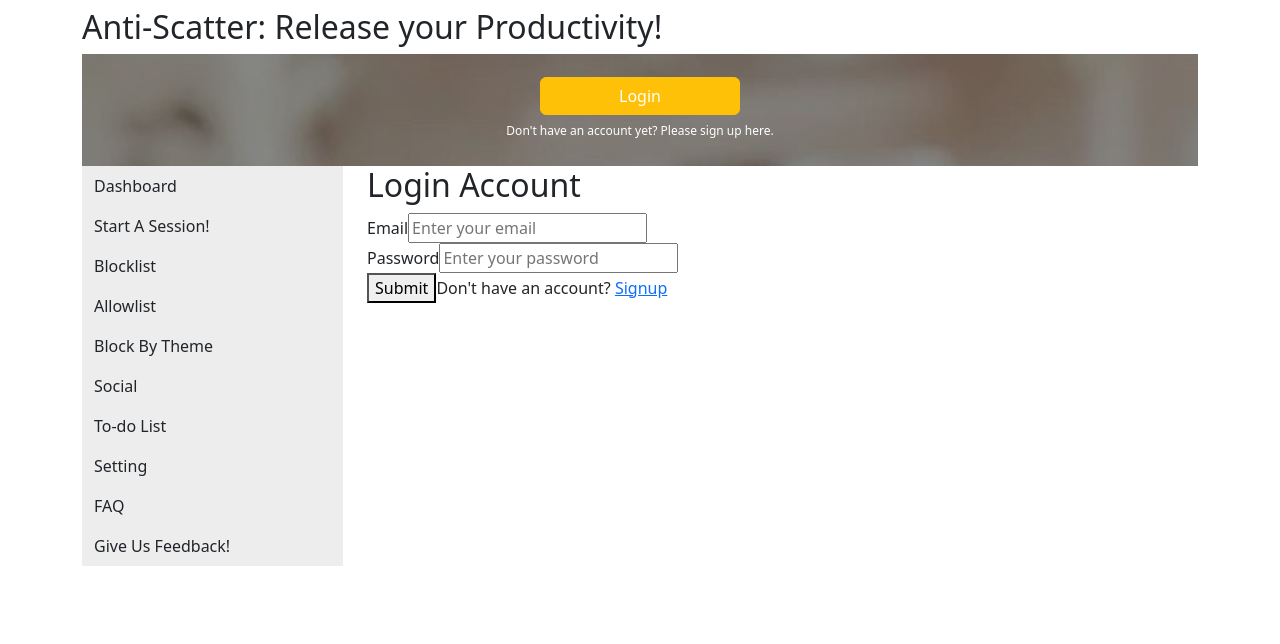
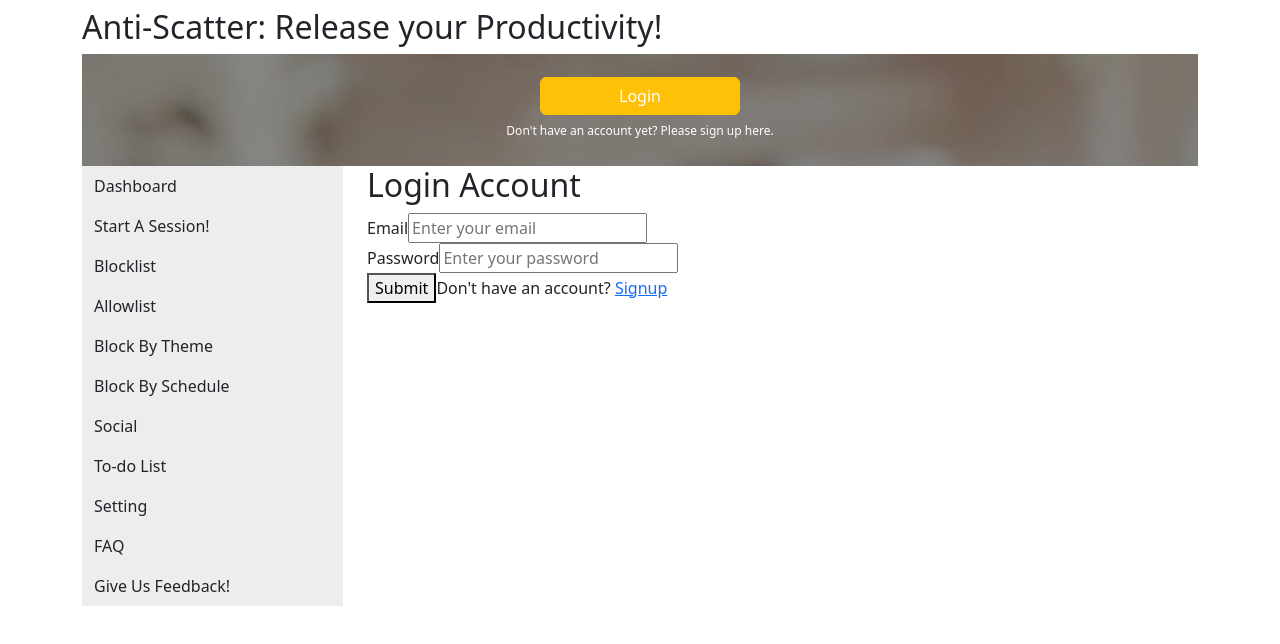
Before and after one commit to nikkivbenz/Anti-Scatter, a React (Create React App) app in the folder client/: page /login in a window 1280 px wide. Shown: the top 644 px of the page. Built offline with nearby package versions, Linux system fonts and the light colour scheme.

Commit message:
adding in block schedule
block schedule links to nav bar

```diff
--- a/client/src/pages/Dashboard.js
+++ b/client/src/pages/Dashboard.js
@@ -205,7 +205,7 @@ class Dashboard extends Component{
     };
 
     componentDidMount() {
-        axios.get('http://localhost:5000/api/hello')
+        axios.get('http://localhost:4000/api/hello')
         .then(response => {
             this.setState({data: response.data.message});
         })
@@ -230,8 +230,6 @@ render()
           <Row>
             <Col xs={6}> <BarGraph /></Col>
             <Col xs={6}> <PieChart1 /> </Col>
-
-
           </Row>
 
 
--- a/client/src/pages/NavigationBar.js
+++ b/client/src/pages/NavigationBar.js
@@ -30,7 +30,6 @@ export default function NavigationBar() {
         </Container>
       </Navbar>
 
-
       <Navbar className="bg-body-tertiary">
         <Container>
         <Nav.Link as={Link} to="/Allowlist" className="nav-link">Allowlist</Nav.Link>
@@ -40,6 +39,12 @@ export default function NavigationBar() {
       <Navbar className="bg-body-tertiary">
         <Container>
         <Nav.Link as={Link} to="/BlockByTheme" className="nav-link">Block By Theme</Nav.Link>
+        </Container>
+      </Navbar>
+
+      <Navbar className="bg-body-tertiary">
+        <Container>
+        <Nav.Link as={Link} to="/Blockschedule" className="nav-link">Block By Schedule</Nav.Link>
         </Container>
       </Navbar>
 
--- a/client/src/pages/index.js
+++ b/client/src/pages/index.js
@@ -3,6 +3,7 @@ export {default as Signup} from './Signup';
 export {default as Home} from './Home';
 export {default as BlockSchedule} from './BlockSchedule';
 
+export {default as Header} from './Header';
 export {default as NavigationBar} from './NavigationBar';
 export {default as Dashboard} from './Dashboard';
 export {default as Feedback} from './Feedback';
```
Also changed, not shown: client/src/App.js (+5 -11 lines), 1 other file (tests, documents, lock files or other folders). Lines whose indentation alone changed are shown as unchanged.
